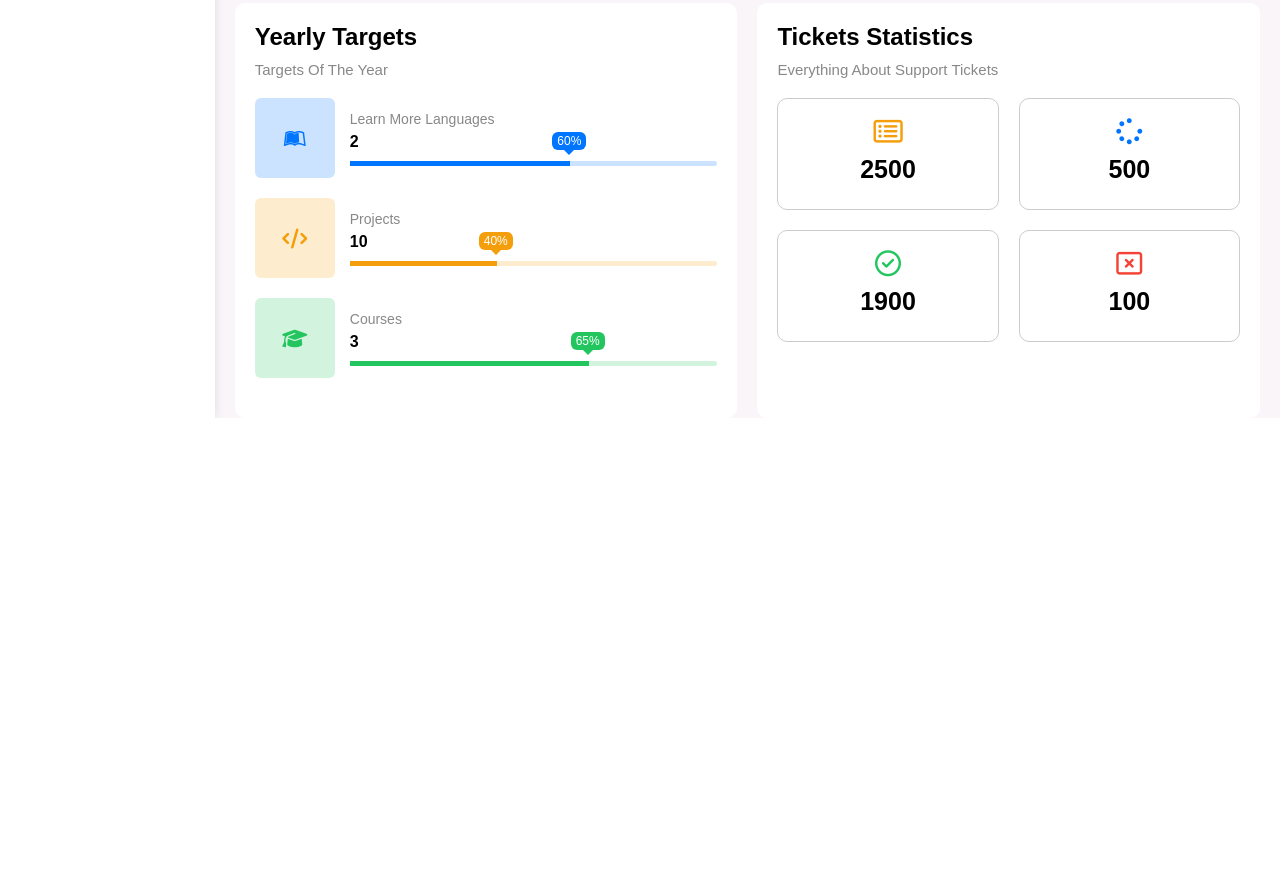
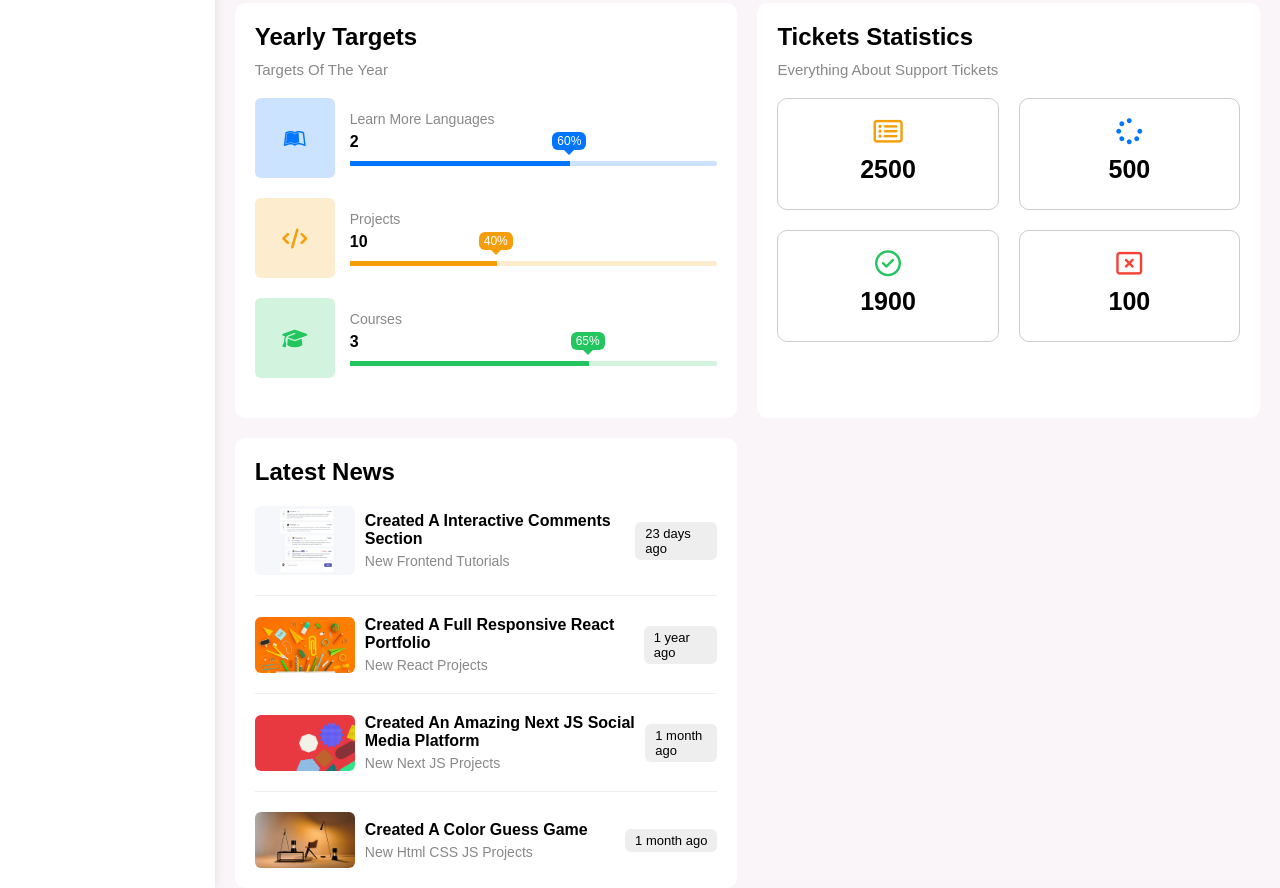
Before and after one commit to Programming-School-Pro-Coding/Template-2, a plain HTML site: page index.html in a window 1280 px wide. Shown: the part 575-1463 px from the top of the page. Before the commit the page ends 993 px from the top, so only its background shows below. Drawn offline with Linux system fonts and the light colour scheme.

Commit message:
Latest News Widget Added

```diff
--- a/css/framework.css
+++ b/css/framework.css
@@ -85,6 +85,9 @@
 .mt-20 {
     margin-top: 20px;
 }
+.mr-15 {
+    margin-right: 15px;
+}
 .mb-5 {
     margin-bottom: 5px;
 }
@@ -119,11 +122,11 @@
 .align-center {
     align-items: center;
 }
+.fs-13 {
+    font-size: 13px;
+}
 .fs-14 {
     font-size: 14px;
-}
-.fs-13 {
-    font-size: 13px;
 }
 .fs-15 {
     font-size: 15px;
--- a/css/main.css
+++ b/css/main.css
@@ -315,3 +315,32 @@ ul {
     }
 }
 /* End Tickets */
+/* Start Latest News */
+.latest-news .news-row:not(:last-of-type) {
+    margin-bottom: 20px;
+    padding-bottom: 20px;
+    border-bottom: 1px solid #EEE;
+}
+.latest-news .news-row img {
+    width: 100px;
+    margin-right: 10px;
+    border-radius: 6px;
+}
+.latest-news .info {
+    flex-grow: 1;
+}
+.latest-news .info h3 {
+    margin: 0 0 5px;
+    font-size: 16px;
+}
+
+@media (max-width: 767px) {
+    .latest-news .news-row {
+        display: block;
+    }
+    .latest-news .news-row .label {
+        margin: 10px auto;
+        width: fit-content;
+    }
+}
+/* End Latest News */
--- a/index.html
+++ b/index.html
@@ -237,6 +237,43 @@
             </div>
           </div>
           <!-- End Ticket Widget -->
+          <!-- Start Latest News -->
+          <div class="latest-news p-20 bg-white rad-10 txt-c-mobile">
+            <h2 class="mt-0 mb-20">Latest News</h2>
+            <div class="news-row flex align-center">
+              <img src="img/News-01.png" alt="">
+              <div class="info">
+                <h3>Created A Interactive Comments Section</h3>
+                <p class="m-0 fs-14 c-grey">New Frontend Tutorials</p>
+              </div>
+              <div class="btn-shape bg-eee fs-13 label">23 days ago</div>
+            </div>
+            <div class="news-row flex align-center">
+              <img src="img/news-02.png" alt="">
+              <div class="info">
+                <h3>Created A Full Responsive React Portfolio</h3>
+                <p class="m-0 fs-14 c-grey">New React Projects</p>
+              </div>
+              <div class="btn-shape bg-eee fs-13 label">1 year ago</div>
+            </div>
+            <div class="news-row flex align-center">
+              <img src="img/news-03.png" alt="">
+              <div class="info">
+                <h3>Created An Amazing Next JS Social Media Platform</h3>
+                <p class="m-0 fs-14 c-grey">New Next JS Projects</p>
+              </div>
+              <div class="btn-shape bg-eee fs-13 label">1 month ago</div>
+            </div>
+            <div class="news-row flex align-center">
+              <img src="img/news-04.png" alt="">
+              <div class="info">
+                <h3>Created A Color Guess Game</h3>
+                <p class="m-0 fs-14 c-grey">New Html CSS JS Projects</p>
+              </div>
+              <div class="btn-shape bg-eee fs-13 label">1 month ago</div>
+            </div>
+          </div>
+          <!-- End Latest News -->
         </div>
       </div>
     </div>
```
Also changed, not shown: img/News-01.png (added), img/news-02.png (added), img/news-03.png (added), img/news-04.png (added).
